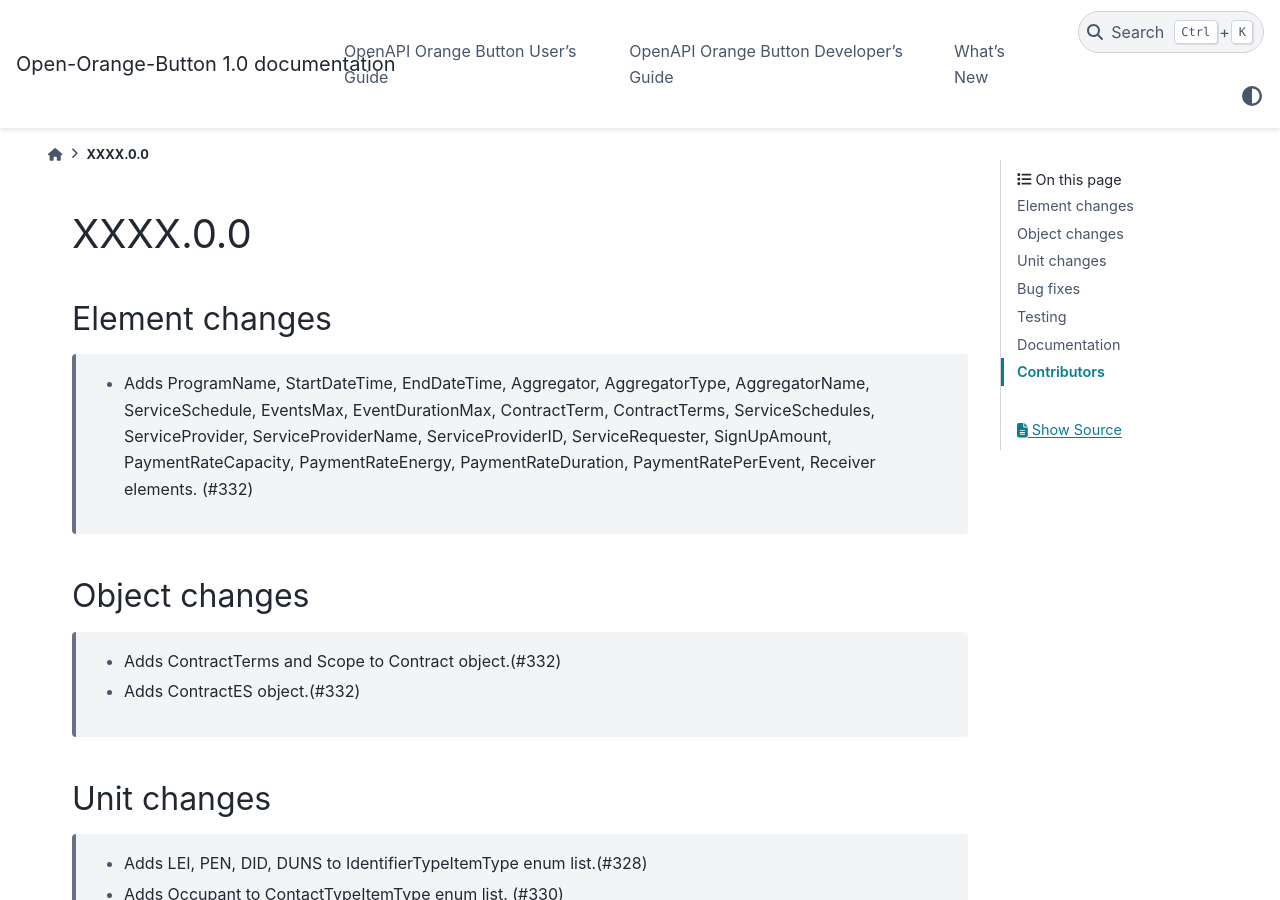
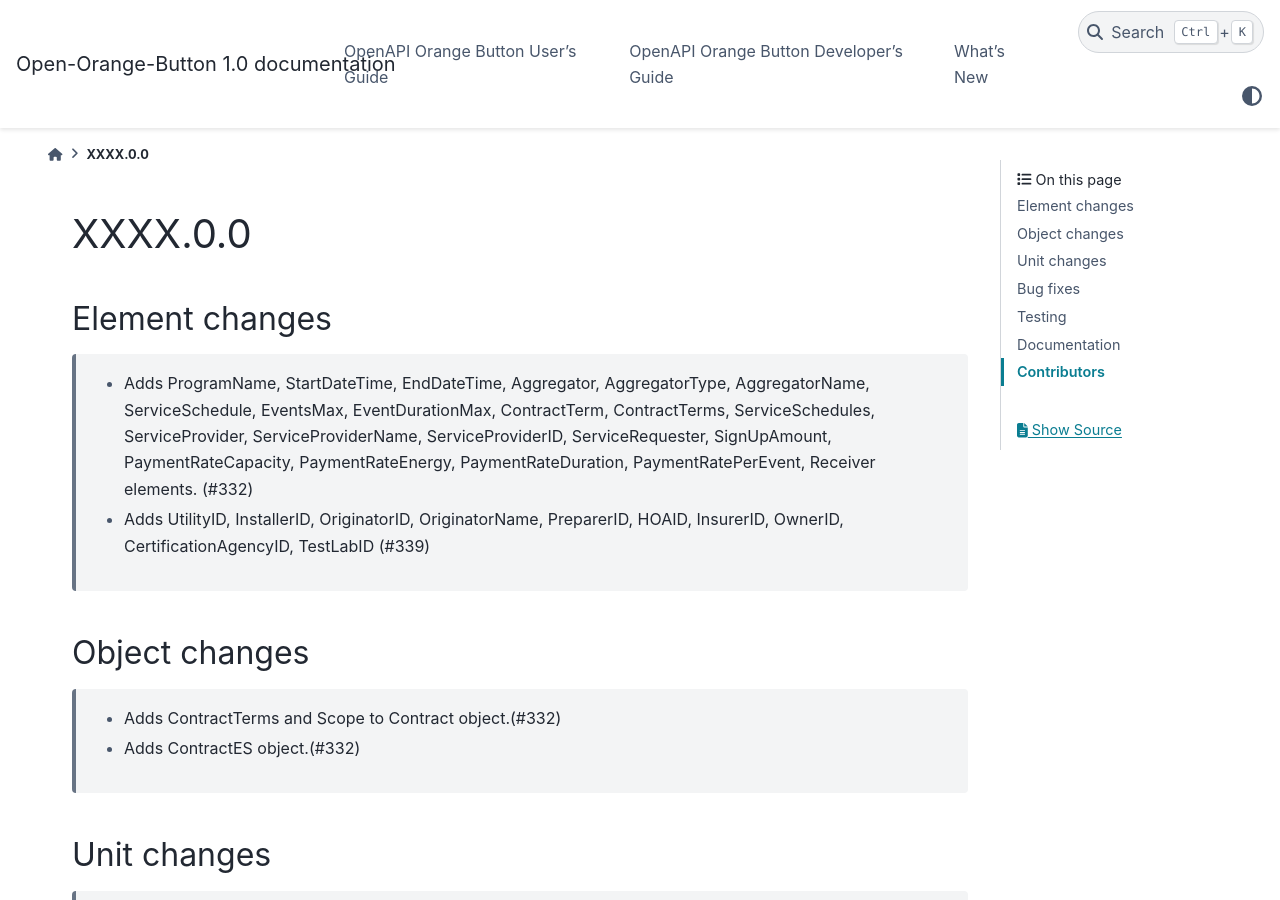
Before and after one commit to Open-Orange-Button/Orange-Button-Taxonomy, a Sphinx documentation site: the page built from docs/sphinx/source/whatsnew/whatsnew_dev.rst, in a window 1280 px wide and 900 px high. Built offline with Sphinx 7.4.7 and the PyData theme 0.15.4, drawn with Linux system fonts in a browser that asks for light colours.

Commit message:
Updates whatsnew_dev.rst

```diff
--- a/docs/sphinx/source/whatsnew/whatsnew_dev.rst
+++ b/docs/sphinx/source/whatsnew/whatsnew_dev.rst
@@ -7,6 +7,7 @@ XXXX.0.0
 Element changes
 ~~~~~~~~~~~~~~~
  * Adds ProgramName, StartDateTime, EndDateTime, Aggregator, AggregatorType, AggregatorName, ServiceSchedule, EventsMax, EventDurationMax, ContractTerm, ContractTerms, ServiceSchedules, ServiceProvider, ServiceProviderName, ServiceProviderID, ServiceRequester, SignUpAmount, PaymentRateCapacity, PaymentRateEnergy, PaymentRateDuration, PaymentRatePerEvent, Receiver elements. (#332)
+ * Adds UtilityID, InstallerID, OriginatorID, OriginatorName, PreparerID, HOAID, InsurerID, OwnerID, CertificationAgencyID, TestLabID (#339)
 
 Object changes
 ~~~~~~~~~~~~~~
```
